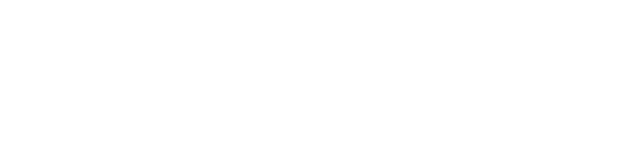
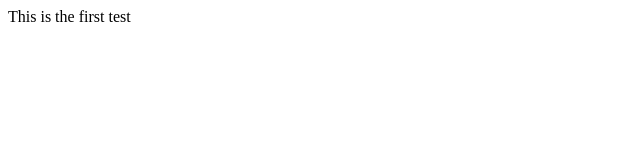
Before and after one commit to gkaushik9/Repo1, a plain HTML site: page index.html in a window 1280 px wide. Shown: the whole page, without its empty margins (0-640 px from the left). Drawn offline with Linux system fonts and the light colour scheme.

Commit message:
The index.html is changed

```diff
--- a/index.html
+++ b/index.html
@@ -1,2 +1,3 @@
 <html>
+<h> This is the first test </h>
 </html>
```
